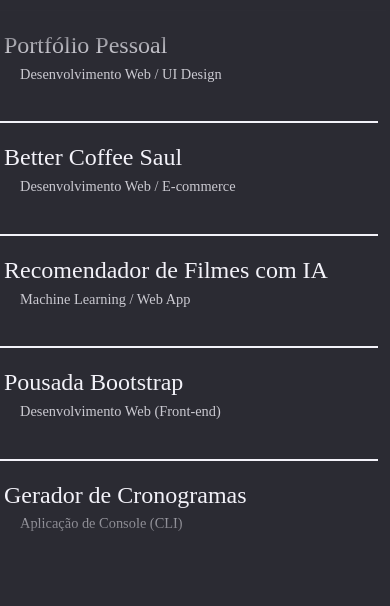
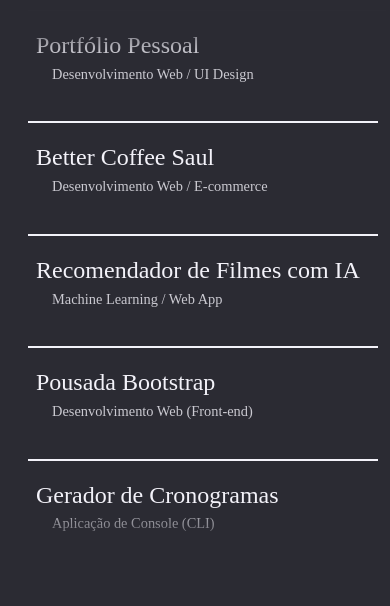
Before and after one commit to VinyWald/portfolio, a plain HTML site: page work.html in a window 390 px wide. Shown: the part 238-844 px from the top of the page. Drawn offline with nearby package versions, Linux system fonts and the light colour scheme; a web font is replaced by a local one.

Commit message:
pequenas correções

```diff
--- a/style.css
+++ b/style.css
@@ -429,8 +429,9 @@ body.dark-mode .project-link:hover {
     .projects-wrapper,
     .projects-right {
         width: 100%;
-        display: block;
-        padding-left: 10rem;
+        display:block;
+        align-items: center;
+        padding-left: 12rem;
         padding-right: 0rem;
     }
     .header-content h5 {
```
Also changed, not shown: work/portofolio.html (+1 -1 lines).
